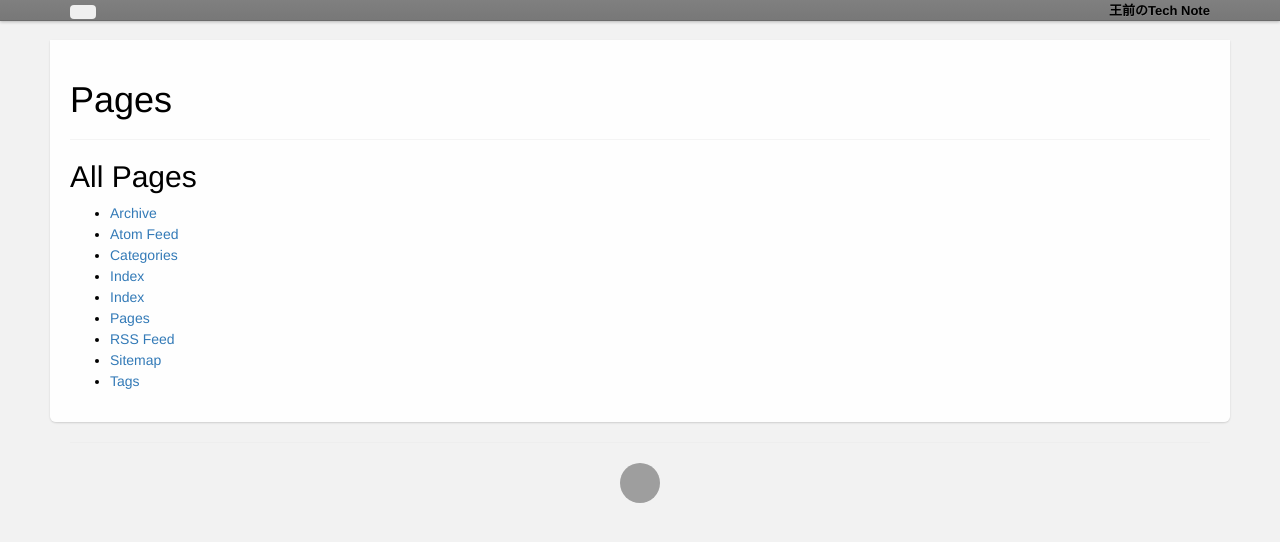
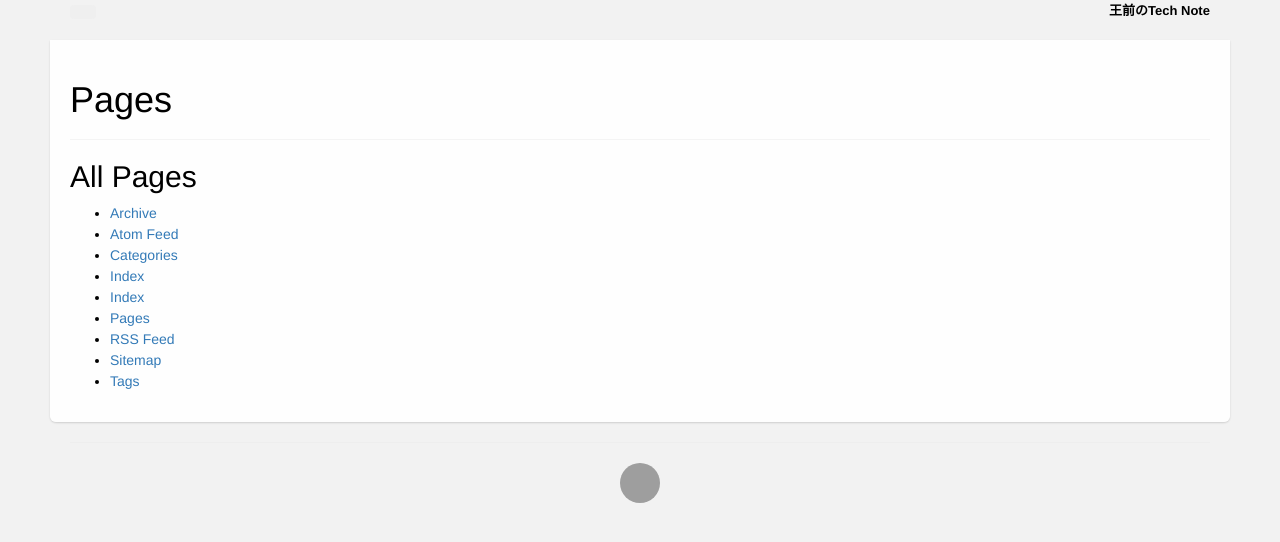
Before and after one commit to wangqianfront/wangqianfront.github.io, a Jekyll site: the page built from pages.html, in a window 1280 px wide. Shown: the top 542 px of the page. Built offline with Jekyll 4.4.1, drawn with Linux system fonts in a browser that asks for light colours; nearby versions of some CDN libraries; library files that are not in the unit come from our copies; grey boxes are pictures that could not be loaded.

Commit message:
Update style.css

```diff
--- a/static/css/style.css
+++ b/static/css/style.css
@@ -56,21 +56,12 @@ section {
     padding-left: 20px;
     padding-right: 20px;
     background-color: -moz-linear-gradient(90deg, #1AB4D0, #29CBD8) repeat scroll 0 0 rgba(0, 0, 0, 0);
-    background-image: -moz-linear-gradient(top, rgba(51,51,51,0.6), rgba(37,37,37,0.6));
-    background-image: -ms-linear-gradient(top, rgba(51,51,51,0.6), rgba(37,37,37,0.6));
-    background-image: -webkit-gradient(linear, 0 0, 0 100%, from(rgba(51,51,51,0.6)), to(rgba(37,37,37,0.6)));
-    background-image: -webkit-linear-gradient(top, rgba(51,51,51,0.6), rgba(37,37,37,0.6));
-    background-image: -o-linear-gradient(top, rgba(51,51,51,0.6), rgba(37,37,37,0.6));
-    background-image: linear-gradient(top, rgba(51,51,51,0.6), rgba(37,37,37,0.6));
     background-repeat: repeat-x;
     filter: progid:DXImageTransform.Microsoft.gradient(startColorstr = '#99000000', endColorstr = '#99000000');
     border-radius: 0;
     border: 0;
     -webkit-border-radius: 0;
     -moz-border-radius: 0;
-    -webkit-box-shadow: 0 1px 3px rgba(0, 0, 0, 0.25), inset 0 -1px 0 rgba(0, 0, 0, 0.1);
-    -moz-box-shadow: 0 1px 3px rgba(0, 0, 0, 0.25), inset 0 -1px 0 rgba(0, 0, 0, 0.1);
-    box-shadow: 0 1px 3px rgba(0, 0, 0, 0.25), inset 0 -1px 0 rgba(0, 0, 0, 0.1);
 }
 
 .navbar .nav > .active > a, .navbar .nav > .active > a:hover, .navbar .nav > .active > a:focus {
```
